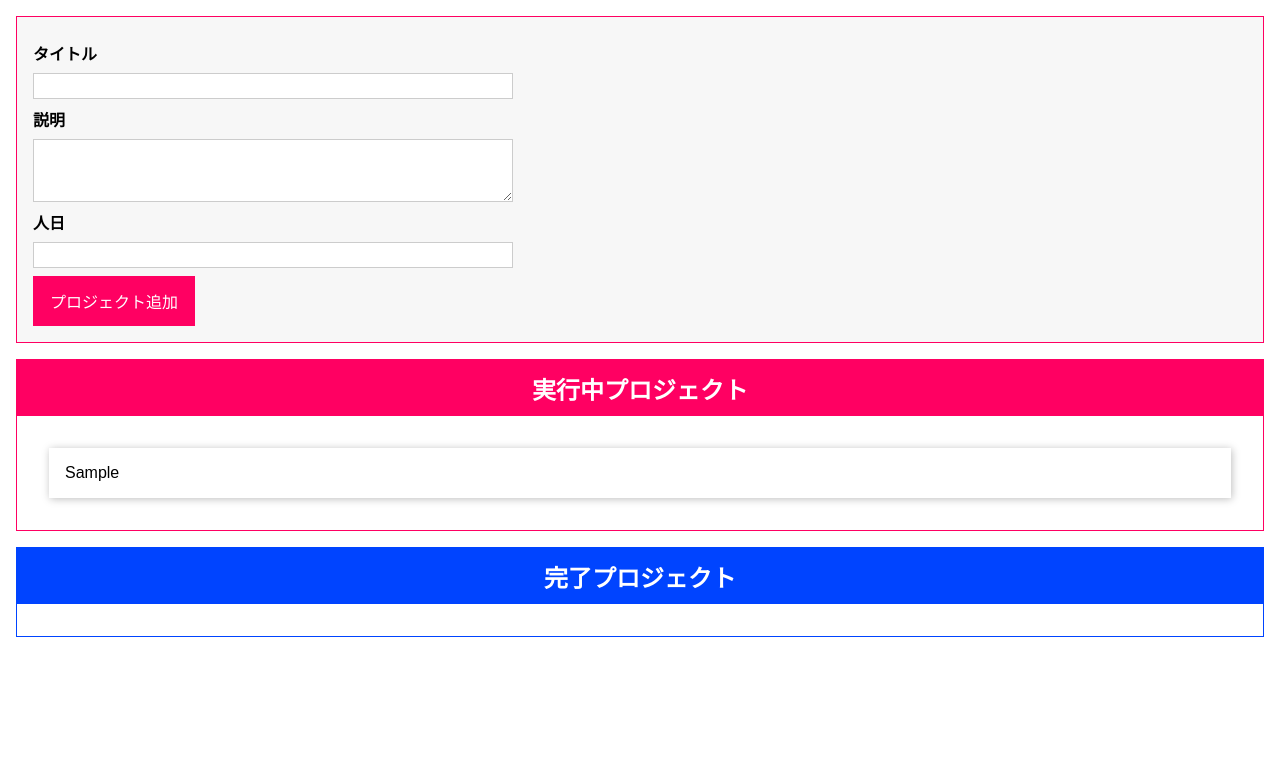
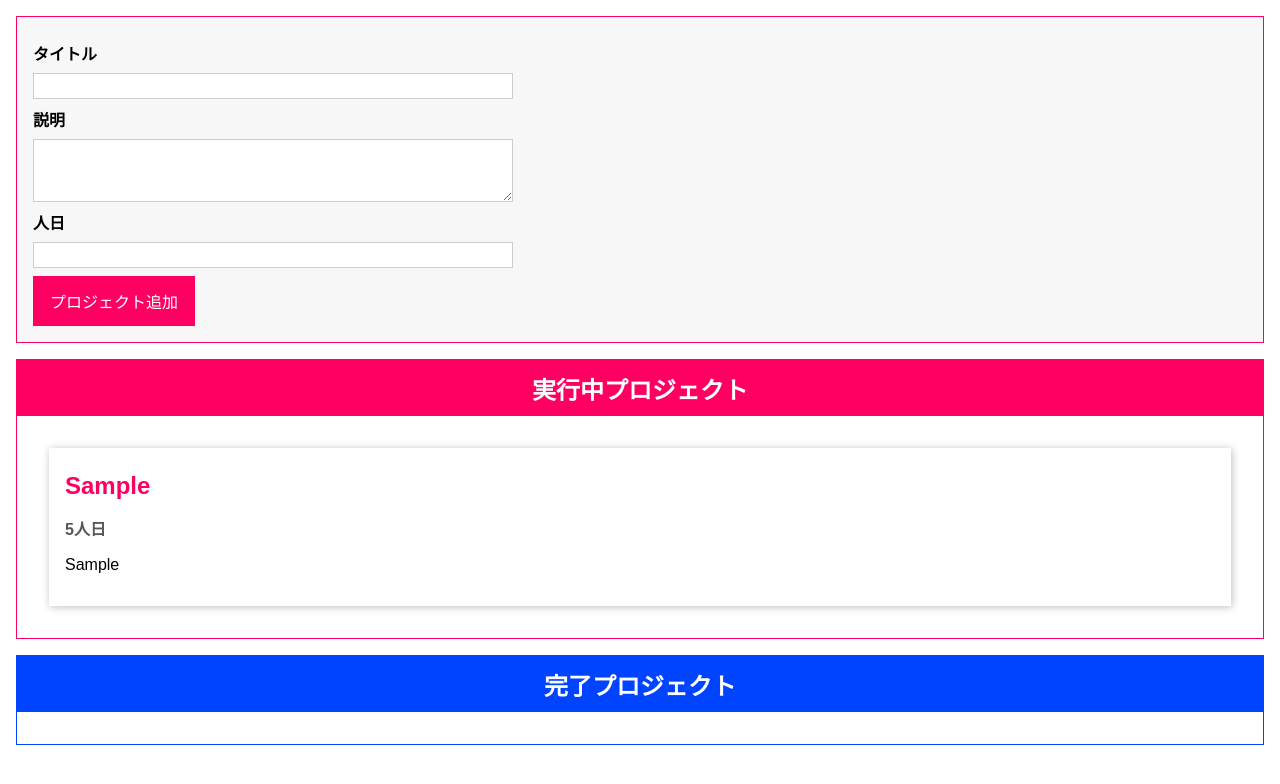
Before and after one commit to mikiyaaa/TaskManegementApp, a website with bundled scripts: page index.html in a window 1280 px wide. Both pictures are taken after typing "Sample", "Sample", "5" into the empty fields and a click on the button "プロジェクト追加". Built offline with nearby package versions, Linux system fonts and the light colour scheme.

Commit message:
個別タスクを生成・表示させるクラスを実装

```diff
--- a/index.html
+++ b/index.html
@@ -30,7 +30,11 @@
     </template>
     <!-- formブロックend -->
     <template id="single-project">
-      <li></li>
+      <li>
+        <h2></h2>
+        <h3></h3>
+        <p></p>
+      </li>
     </template>
     <template id="project-list">
       <section class="projects">
--- a/src/app.ts
+++ b/src/app.ts
@@ -57,7 +57,6 @@ class TaskState extends State<Task> {
 // ProjectStateはシングルトンのクラス
 const projectState = TaskState.getInstance();  // staticメソッドを呼び出す
 
-
 /** バリデーションされるオブジェクトの型 */
 interface ValidationObj {
   value: string | number;
@@ -116,6 +115,34 @@ abstract class Component<T extends HTMLElement, U extends HTMLElement> {
   }
 }
 
+/**************************** タスクリストを作成・表示するクラス ****************************/
+class TaskItem extends Component<HTMLUListElement, HTMLLIElement> {
+  private task: Task;
+
+  get manday() {
+    if (this.task.manDay < 20) {
+      return this.task.manDay.toString() + "人日";
+    } else {
+      return (this.task.manDay / 20).toString() + '人月';
+    }
+  }
+
+  constructor(hostId: string, task: Task) {
+    super("single-project", hostId, false, task.id);
+    this.task = task;
+
+    this.configure();
+    this.renderContent();
+  }
+
+  configure(): void {}
+
+  renderContent(): void {
+    this.element.querySelector('h2')!.textContent = this.task.title;
+    this.element.querySelector('h3')!.textContent = this.manday;
+    this.element.querySelector('p')!.textContent = this.task.description;
+  }
+}
 
 /**************************** Projectのリスト（タスクボード）を表示するクラス ****************************/
 class TaskBoard extends Component<HTMLDivElement, HTMLElement>{
@@ -161,10 +188,8 @@ class TaskBoard extends Component<HTMLDivElement, HTMLElement>{
     const ulEl = document.getElementById(`${this._type}-projects-list`)! as HTMLUListElement;
     // リストをクリア
     ulEl.innerHTML = '';
-    for (const prjItem of this.assignedTasks) {
-      const liEl = document.createElement('li');
-      liEl.textContent = prjItem.title;
-      ulEl.appendChild(liEl);
+    for (const taskItem of this.assignedTasks) {
+        new TaskItem(ulEl.id, taskItem);
     }
   }
 
```
